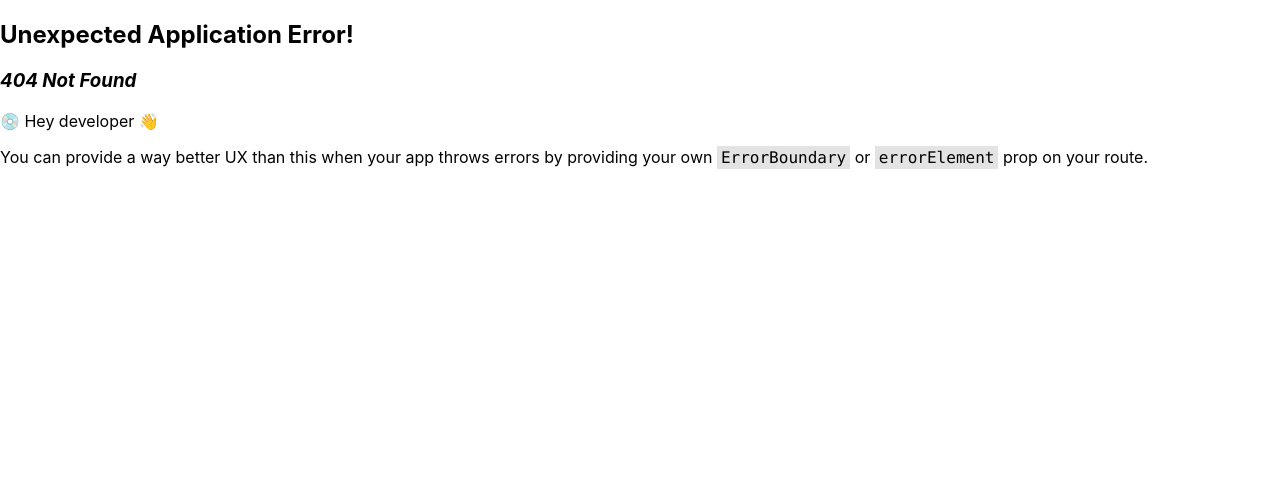
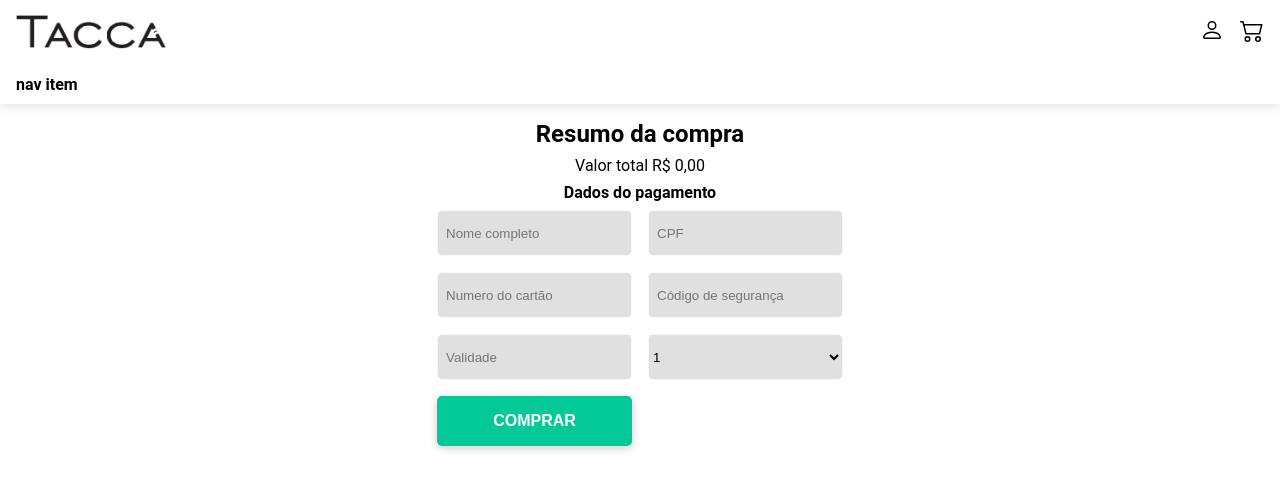
Before and after one commit to FranciscoBBC/mais-todos-frontend-challenge, a React (Create React App) app in the folder mais-todos-web-app/: page /checkout in a window 1280 px wide. Before the commit this address had no page. Shown: the top 490 px of the page. Built offline with nearby package versions, Linux system fonts and the light colour scheme.

Commit message:
feat: create checkout page

```diff
--- a/mais-todos-web-app/package.json
+++ b/mais-todos-web-app/package.json
@@ -3,18 +3,21 @@
   "version": "0.1.0",
   "private": true,
   "dependencies": {
+    "@hookform/resolvers": "^3.1.1",
     "@testing-library/jest-dom": "^5.16.5",
     "@testing-library/react": "^13.4.0",
     "@testing-library/user-event": "^13.5.0",
     "axios": "^1.4.0",
     "react": "^18.2.0",
     "react-dom": "^18.2.0",
+    "react-hook-form": "^7.45.0",
     "react-icons": "^4.10.1",
     "react-query": "^3.39.3",
     "react-router-dom": "^6.13.0",
     "react-scripts": "5.0.1",
     "styled-components": "^6.0.0-rc.5",
     "web-vitals": "^2.1.4",
+    "zod": "^3.21.4",
     "zustand": "^4.3.8"
   },
   "scripts": {
--- a/mais-todos-web-app/src/components/Button/Button.js
+++ b/mais-todos-web-app/src/components/Button/Button.js
@@ -1,7 +1,7 @@
 import React from "react";
 import { ButtonWrapper } from "./styles";
 
-const Button = ({ onClick, children }) => (
+const Button = ({ onClick = () => {}, children }) => (
   <ButtonWrapper onClick={() => onClick()}>{children}</ButtonWrapper>
 );
 
--- a/mais-todos-web-app/src/index.js
+++ b/mais-todos-web-app/src/index.js
@@ -8,6 +8,7 @@ import reportWebVitals from "./reportWebVitals";
 import Home from "./pages/Home";
 import Product from "./pages/Product";
 import Cart from "./pages/Cart";
+import Checkout from "./pages/Checkout";
 
 // creating routes
 const router = createBrowserRouter([
@@ -26,6 +27,10 @@ const router = createBrowserRouter([
       {
         path: "/cart",
         element: <Cart />,
+      },
+      {
+        path: "/checkout",
+        element: <Checkout />,
       },
     ],
   },
--- /dev/null
+++ b/mais-todos-web-app/src/pages/Checkout/Checkout.js
@@ -0,0 +1,147 @@
+import React from "react";
+import { useForm } from "react-hook-form";
+import { zodResolver } from "@hookform/resolvers/zod";
+import { z } from "zod";
+import Button from "../../components/Button";
+import {
+  Form,
+  Input,
+  Select,
+  SubTitle,
+  Title,
+  PageWrapper,
+  ErrorMessage,
+} from "./styles";
+import useCartStore from "../../store/useCartStore";
+import priceFormatter from "../../utils/priceFormater";
+
+const formSchema = z.object({
+  paymentInfos: z.object({
+    fullName: z.string().min(1, "Preencha o seu nome completo"),
+    cpf: z.string().min(1, "CPF é obrigatório").max(11, "CPF inválido"),
+    cardNumber: z
+      .string()
+      .min(1, "Número  do cartão é obrigatório")
+      .max(16, "numero do cartão inválido"),
+    safetyNumber: z
+      .string()
+      .min(1, "Código de segurança é obrigatório")
+      .max(3, "Código de segurança inválido"),
+    cardExpiration: z
+      .string()
+      .min(1, "data de validade do cartão é obrigatório")
+      .max(6, "data de validade do cartão inválido"),
+    installments: z.string(),
+  }),
+});
+
+const Checkout = () => {
+  const cartStorage = useCartStore((state) => state.cart);
+
+  const {
+    register,
+    handleSubmit,
+    formState: { errors },
+  } = useForm({
+    criteriaMode: "all",
+    mode: "all",
+    resolver: zodResolver(formSchema),
+    defaultValues: {
+      fullName: "",
+      cpf: "",
+      cardNumber: "",
+      safetyNumber: "",
+      cardExpiration: "",
+      installments: "0",
+    },
+  });
+
+  const handleSubmitForm = (data) => {
+    console.log(data);
+  };
+
+  const totalPrice = (cart) => {
+    let total = 0;
+    cart.forEach((item) => {
+      total += item.price;
+    });
+    return priceFormatter(total);
+  };
+
+  return (
+    <PageWrapper>
+      <Title>Resumo da compra</Title>
+      <p>Valor total {totalPrice(cartStorage)}</p>
+      <SubTitle>Dados do pagamento</SubTitle>
+      <Form onSubmit={handleSubmit(handleSubmitForm)}>
+        <div>
+          <Input
+            {...register("paymentInfos.fullName")}
+            type="text"
+            placeholder="Nome completo"
+          />
+          {errors?.paymentInfos?.fullName?.message && (
+            <ErrorMessage>
+              {errors?.paymentInfos?.fullName?.message}
+            </ErrorMessage>
+          )}
+        </div>
+        <div>
+          <Input
+            {...register("paymentInfos.cpf")}
+            type="text"
+            placeholder="CPF"
+          />
+          {errors?.paymentInfos?.cpf?.message && (
+            <ErrorMessage>{errors?.paymentInfos?.cpf?.message}</ErrorMessage>
+          )}
+        </div>
+        <div>
+          <Input
+            {...register("paymentInfos.cardNumber")}
+            type="text"
+            placeholder="Numero do cartão"
+          />
+          {errors?.paymentInfos?.cardNumber?.message && (
+            <ErrorMessage>
+              {errors?.paymentInfos?.cardNumber?.message}
+            </ErrorMessage>
+          )}
+        </div>
+        <div>
+          <Input
+            {...register("paymentInfos.safetyNumber")}
+            type="text"
+            placeholder="Código de segurança"
+          />
+          {errors?.paymentInfos?.safetyNumber?.message && (
+            <ErrorMessage>
+              {errors?.paymentInfos?.safetyNumber?.message}
+            </ErrorMessage>
+          )}
+        </div>
+        <div>
+          <Input
+            {...register("paymentInfos.cardExpiration")}
+            type="text"
+            placeholder="Validade"
+          />
+          {errors?.paymentInfos?.cardExpiration?.message && (
+            <ErrorMessage>
+              {errors?.paymentInfos?.cardExpiration?.message}
+            </ErrorMessage>
+          )}
+        </div>
+        <Select {...register("paymentInfos.installments")} name="installments">
+          <option value={1}>1</option>
+          <option value={2}>2</option>
+          <option value={3}>3</option>
+        </Select>
+
+        <Button type="submit">COMPRAR</Button>
+      </Form>
+    </PageWrapper>
+  );
+};
+
+export default Checkout;
--- /dev/null
+++ b/mais-todos-web-app/src/pages/Checkout/index.js
@@ -0,0 +1 @@
+export { default } from "./Checkout";
--- /dev/null
+++ b/mais-todos-web-app/src/pages/Checkout/styles.js
@@ -0,0 +1,51 @@
+import styled from "styled-components";
+
+export const Input = styled.input`
+  width: 100%;
+  height: 46px;
+  background: var(--color-medium-gray);
+  border: 1px solid var(--color-light-gray);
+  border-radius: 5px;
+  padding: var(--spacing-1);
+`;
+
+export const Form = styled.form`
+  display: grid;
+  grid-template-columns: 1fr 1fr;
+  justify-content: center;
+  align-items: center;
+  gap: var(--spacing-2);
+`;
+
+export const Select = styled.select`
+  width: 100%;
+  height: 46px;
+  background: var(--color-medium-gray);
+  border: 1px solid var(--color-light-gray);
+  border-radius: 5px;
+`;
+
+export const Title = styled.h1`
+  font-size: 24px;
+`;
+
+export const SubTitle = styled.h2`
+  font-size: 16px;
+`;
+
+export const PageWrapper = styled.div`
+  display: flex;
+  flex-direction: column;
+  align-items: center;
+  justify-content: center;
+  gap: var(--spacing-1);
+  padding: var(--spacing-2);
+`;
+
+export const ErrorMessage = styled.p`
+  color: red;
+  font-weight: 500;
+  font-size: 12px;
+  line-height: 1;
+  text-align: start;
+`;
```
Also changed, not shown: 1 other file (tests, documents, lock files or other folders).
